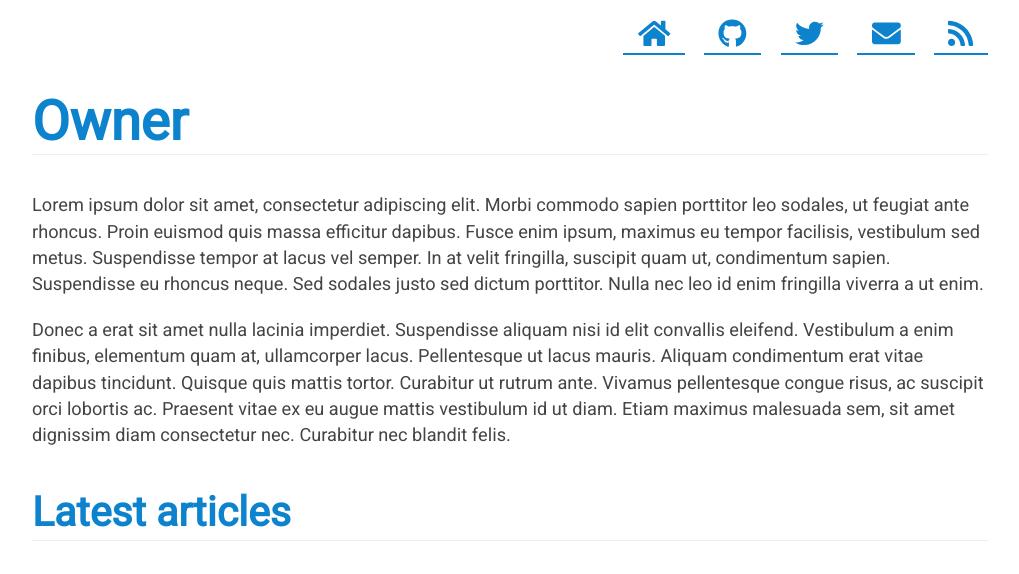
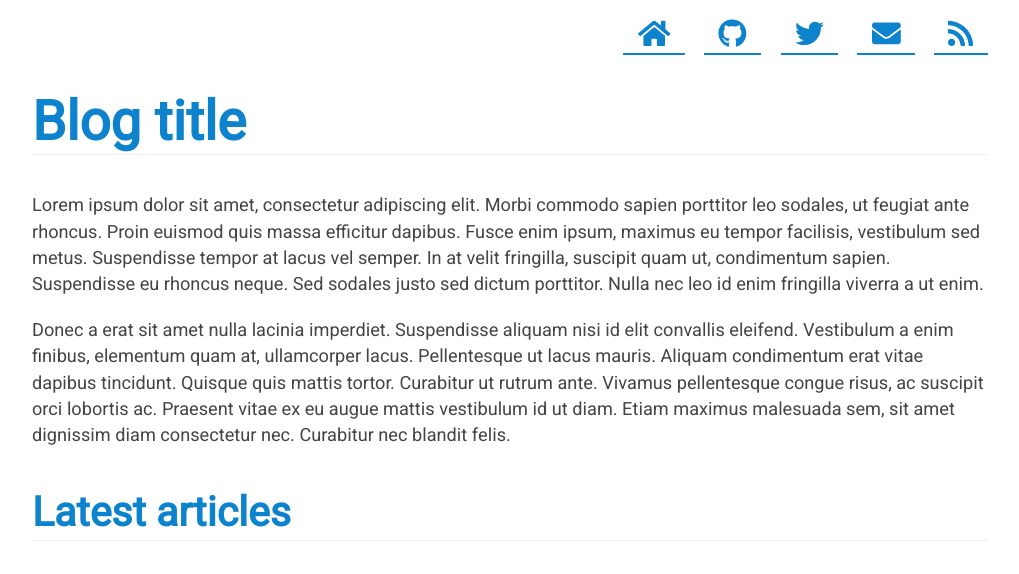
Before and after one commit to ellipsephp/ellipsephp.github.io, a Jekyll site: the page built from index.html, in a window 1280 px wide, cut to the strip 0-574 px from the top of the page. Shown: the whole strip, without its empty margins (130-1149 px from the left). Built offline with Jekyll 4.4.1, drawn with Linux system fonts in a browser that asks for light colours; nearby versions of some CDN libraries.

Commit message:
replace owner with blog title on index

```diff
--- a/index.html
+++ b/index.html
@@ -1,7 +1,7 @@
 ---
 layout: default
 ---
-<h1>{{ site.owner }}</h1>
+<h1>{{ site.title }}</h1>
 <p>
     Lorem ipsum dolor sit amet, consectetur adipiscing elit. Morbi commodo sapien porttitor leo sodales, ut feugiat ante rhoncus. Proin euismod quis massa efficitur dapibus. Fusce enim ipsum, maximus eu tempor facilisis, vestibulum sed metus. Suspendisse tempor at lacus vel semper. In at velit fringilla, suscipit quam ut, condimentum sapien. Suspendisse eu rhoncus neque. Sed sodales justo sed dictum porttitor. Nulla nec leo id enim fringilla viverra a ut enim.
 </p>
```
